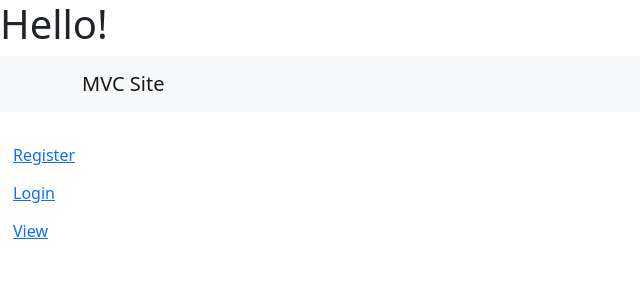
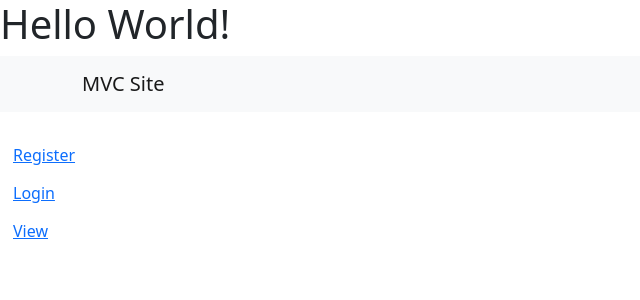
Before and after one commit to sunnyperando/mvc-site, a PHP site: page / in a window 1280 px wide. Shown: the top 300 px of the page, without its empty margins (0-640 px from the left). Run offline with PHP 8.4, Linux system fonts and the light colour scheme.

Commit message:
added World

```diff
--- a/index.php
+++ b/index.php
@@ -9,7 +9,7 @@
 
     </head>
     <body> <!--  Route -->
-        <h1>Hello!</h1>
+        <h1>Hello World!</h1>
         <?php include 'nav.php';
               include "config.php"; ?>
 
```
